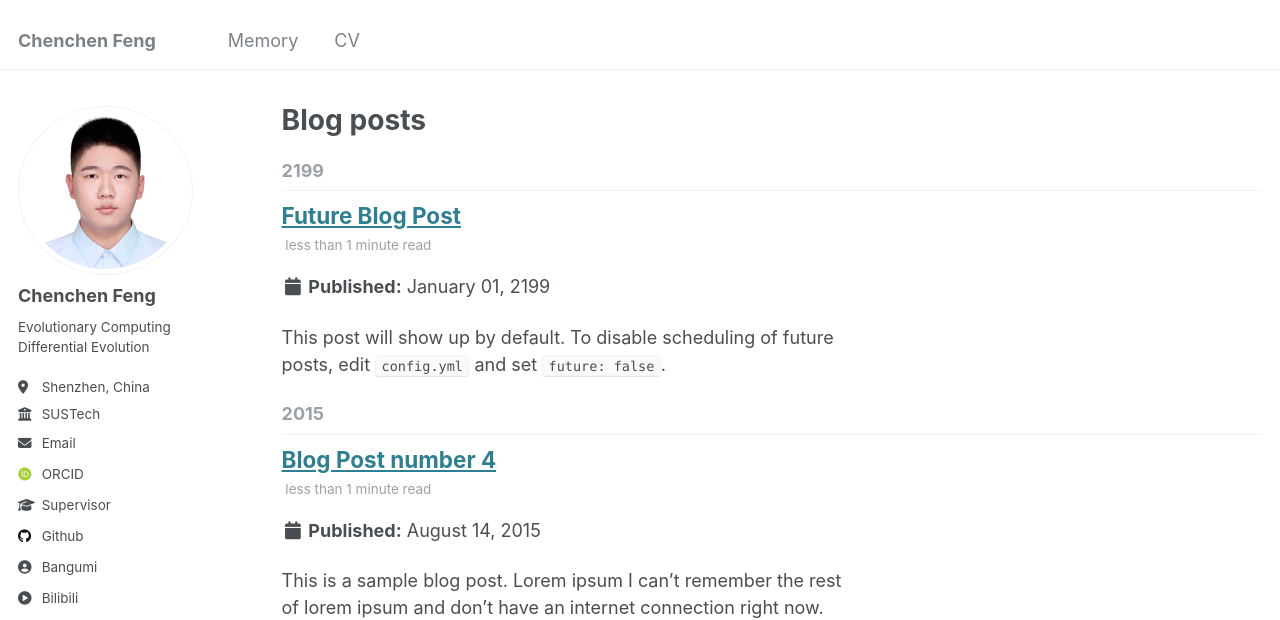
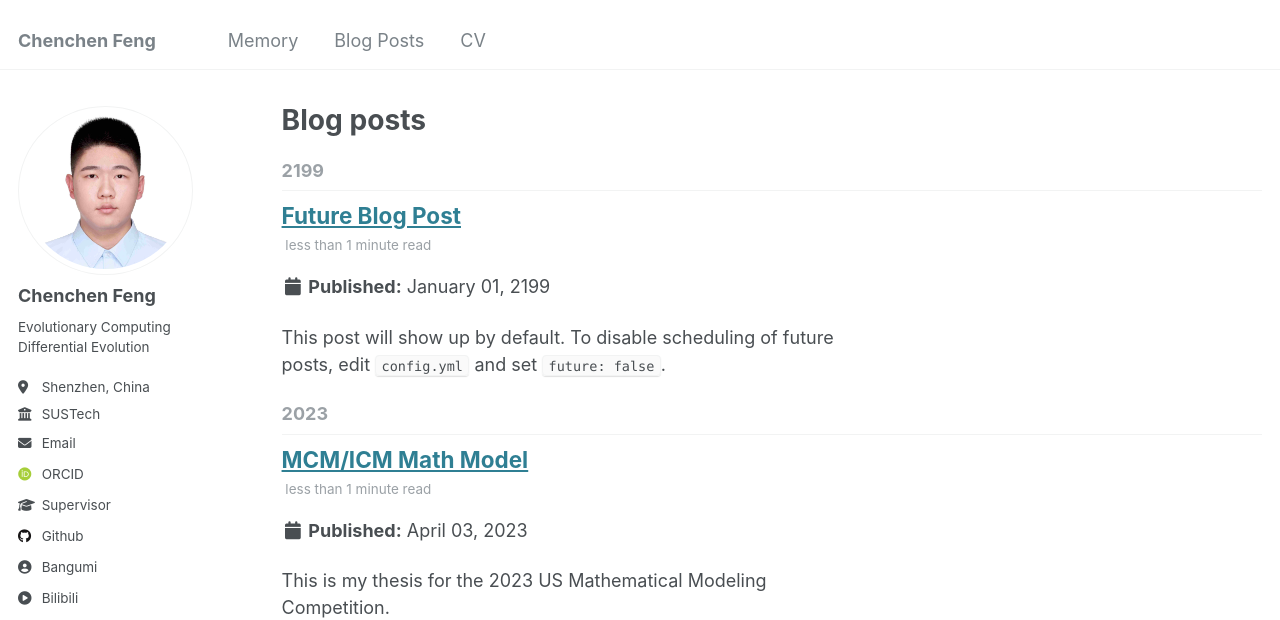
Before and after one commit to starquakee/starquakee.github.io, a Jekyll site: the page built from _pages/year-archive.html, in a window 1280 px wide and 1400 px high. Shown: the top 620 px of the window. Built offline with Jekyll 4.4.1, drawn with Linux system fonts in a browser that asks for light colours; some web fonts are replaced; some of the changed text lies outside the part shown.

Commit message:
add blog

```diff
--- a/_config.yml
+++ b/_config.yml
@@ -90,7 +90,7 @@ publication_category:
 teaser                   :  # filename of teaser fallback teaser image placed in /images/, .e.g. "500x300.png"
 breadcrumbs              : false # true, false (default)
 words_per_minute         : 160
-future                   : true
+future                   : false # scheduling of future posts
 read_more                : "disabled" # if enabled, adds "Read more" links to excerpts
 talkmap_link             : false #change to true to add link to talkmap on talks page
 comments:
--- a/_data/navigation.yml
+++ b/_data/navigation.yml
@@ -17,8 +17,8 @@ main:
   - title: "Memory"
     url: /memory/
 
-#  - title: "Blog Posts"
-#    url: /year-archive/
+  - title: "Blog Posts"
+    url: /year-archive/
 
   - title: "CV"
     url: /cv/
--- a/_posts/2012-08-14-blog-post-1.md
+++ /dev/null
@@ -1,20 +0,0 @@
----
-title: 'Blog Post number 1'
-date: 2012-08-14
-permalink: /posts/2012/08/blog-post-1/
-tags:
-  - cool posts
-  - category1
-  - category2
----
-
-This is a sample blog post. Lorem ipsum I can't remember the rest of lorem ipsum and don't have an internet connection right now. Testing testing testing this blog post. Blog posts are cool.
-
-Headings are cool
-======
-
-You can have many headings
-======
-
-Aren't headings cool?
-------
--- a/_posts/2013-08-14-blog-post-2.md
+++ /dev/null
@@ -1,20 +0,0 @@
----
-title: 'Blog Post number 2'
-date: 2013-08-14
-permalink: /posts/2013/08/blog-post-2/
-tags:
-  - cool posts
-  - category1
-  - category2
----
-
-This is a sample blog post. Lorem ipsum I can't remember the rest of lorem ipsum and don't have an internet connection right now. Testing testing testing this blog post. Blog posts are cool.
-
-Headings are cool
-======
-
-You can have many headings
-======
-
-Aren't headings cool?
-------
--- a/_posts/2014-08-14-blog-post-3.md
+++ /dev/null
@@ -1,20 +0,0 @@
----
-title: 'Blog Post number 3'
-date: 2014-08-14
-permalink: /posts/2014/08/blog-post-3/
-tags:
-  - cool posts
-  - category1
-  - category2
----
-
-This is a sample blog post. Lorem ipsum I can't remember the rest of lorem ipsum and don't have an internet connection right now. Testing testing testing this blog post. Blog posts are cool.
-
-Headings are cool
-======
-
-You can have many headings
-======
-
-Aren't headings cool?
-------
--- /dev/null
+++ b/_posts/2023-04-03-blog-post-1.md
@@ -0,0 +1,11 @@
+---
+title: 'MCM/ICM Math Model'
+date: 2023-04-03
+permalink: /posts/2022/04/blog-post-1/
+tags:
+  - MCM/ICM
+  - Math Model
+---
+
+This is my thesis for the 2023 US Mathematical Modeling Competition.
+<iframe src="/images/math_model.pdf" width="150%" height="900px"></iframe>
```
Also changed, not shown: _posts/2015-08-14-blog-post-4.md (deleted, +0 -20 lines), 1 other file.
